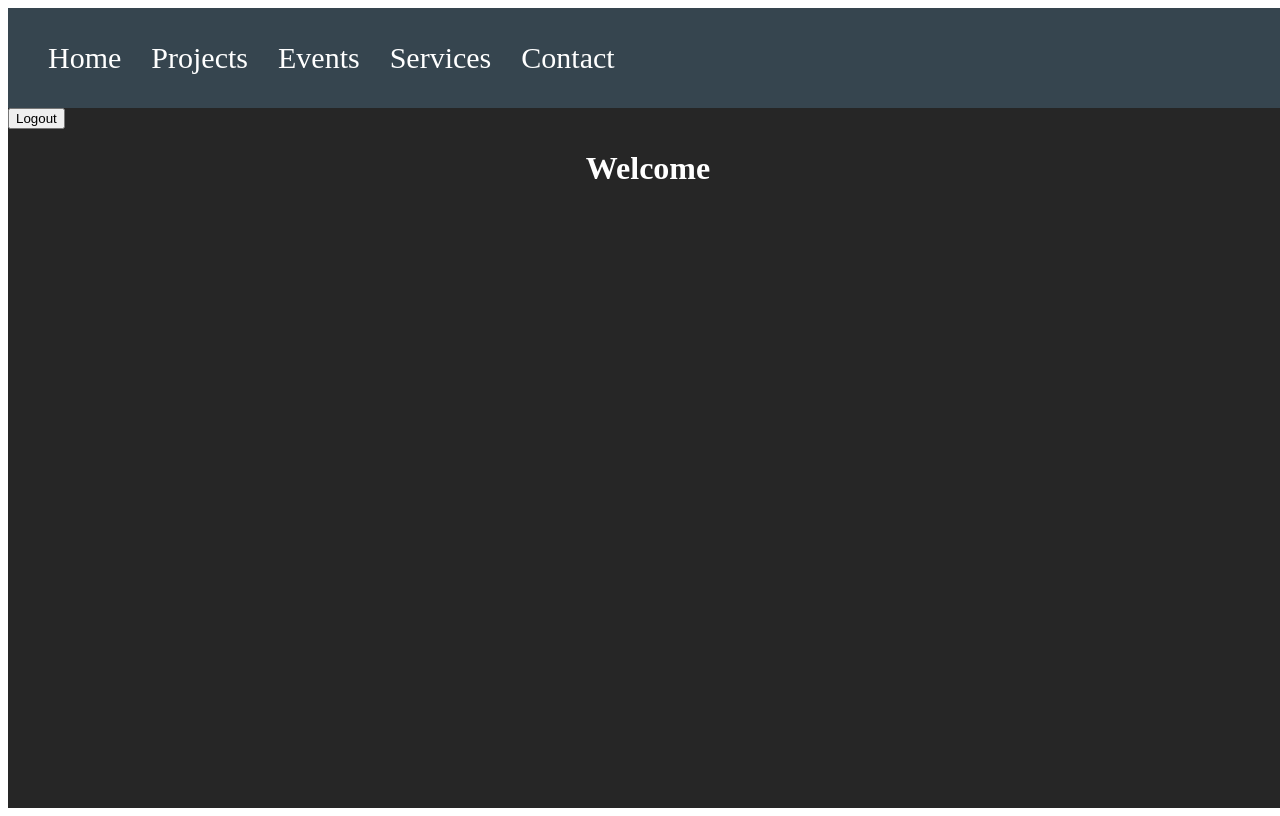
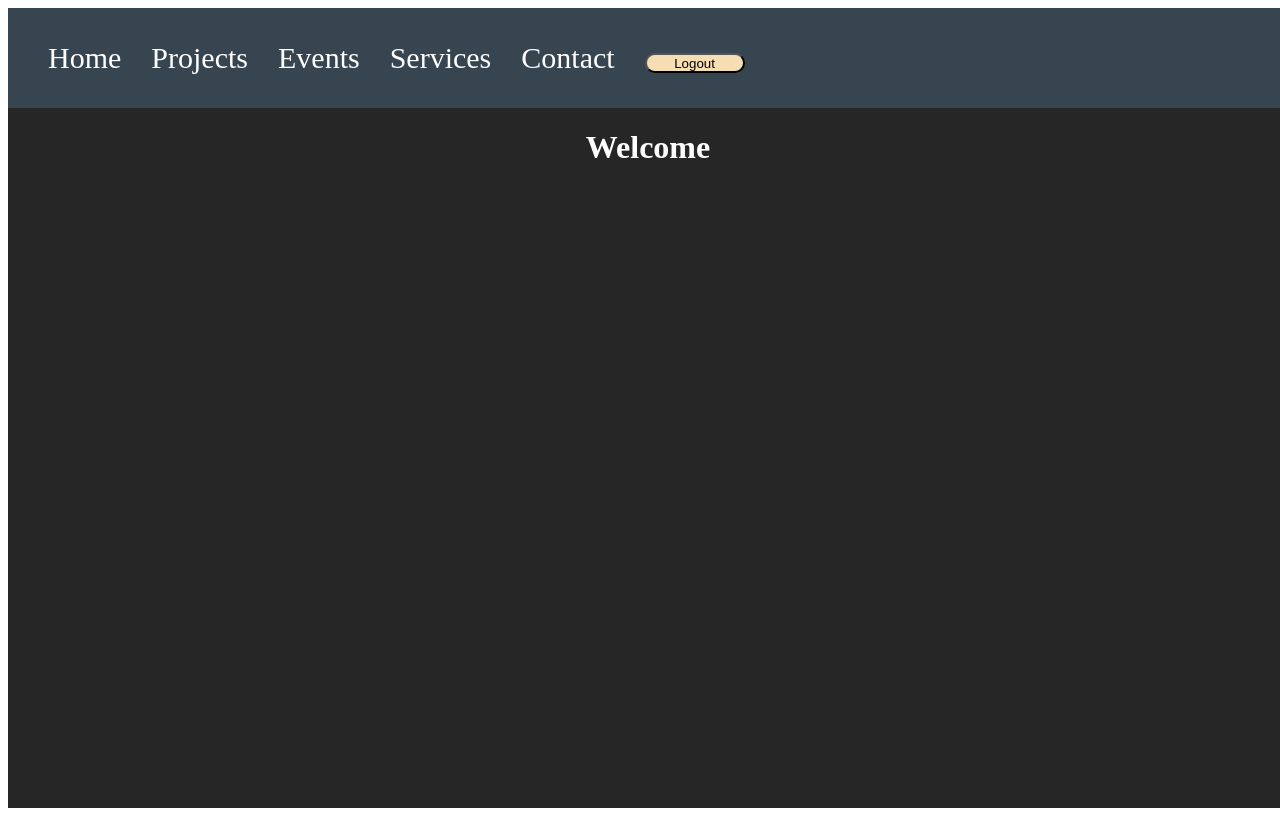
Before and after one commit to MJ-1112/Signup-page, a React (Create React App) app in the folder frontend/client/: page /dashboard in a window 1280 px wide. Built offline with nearby package versions, Linux system fonts and the light colour scheme; sample sign-in values are in the browser's storage.

Commit message:
logout button ui

```diff
--- a/frontend/client/src/components/Dashboard.js
+++ b/frontend/client/src/components/Dashboard.js
@@ -48,8 +48,14 @@ function Dashboard() {
             cursor:'pointer'
           }}>Contact</li>
 
+        <Link to ='/'><button style={{
+          borderRadius:12,
+          width:100,
+          height:20,
+          backgroundColor:'wheat',
+          color:'black'
+        }}>Logout</button></Link>
         </ul>
-        <Link to ='/'><button>Logout</button></Link>
 
       </nav>
       <h1
```
